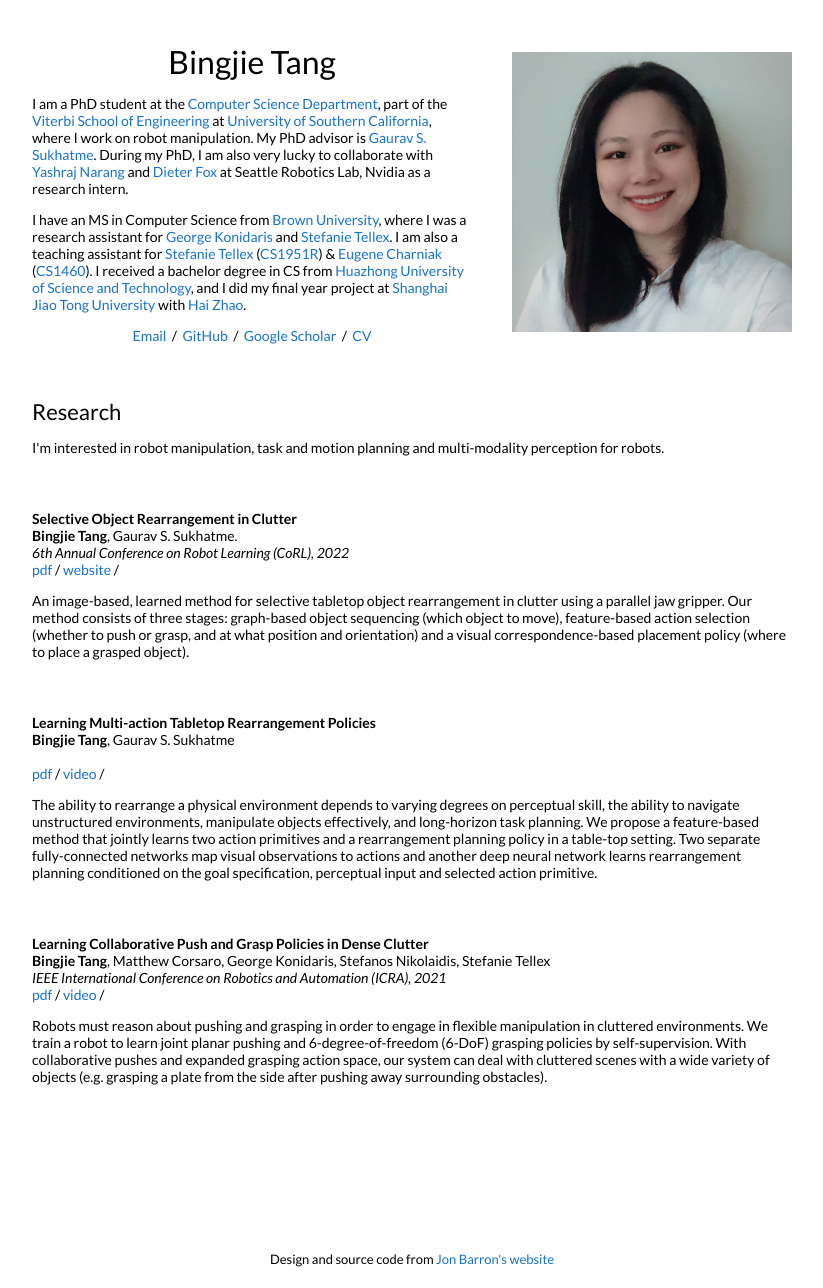
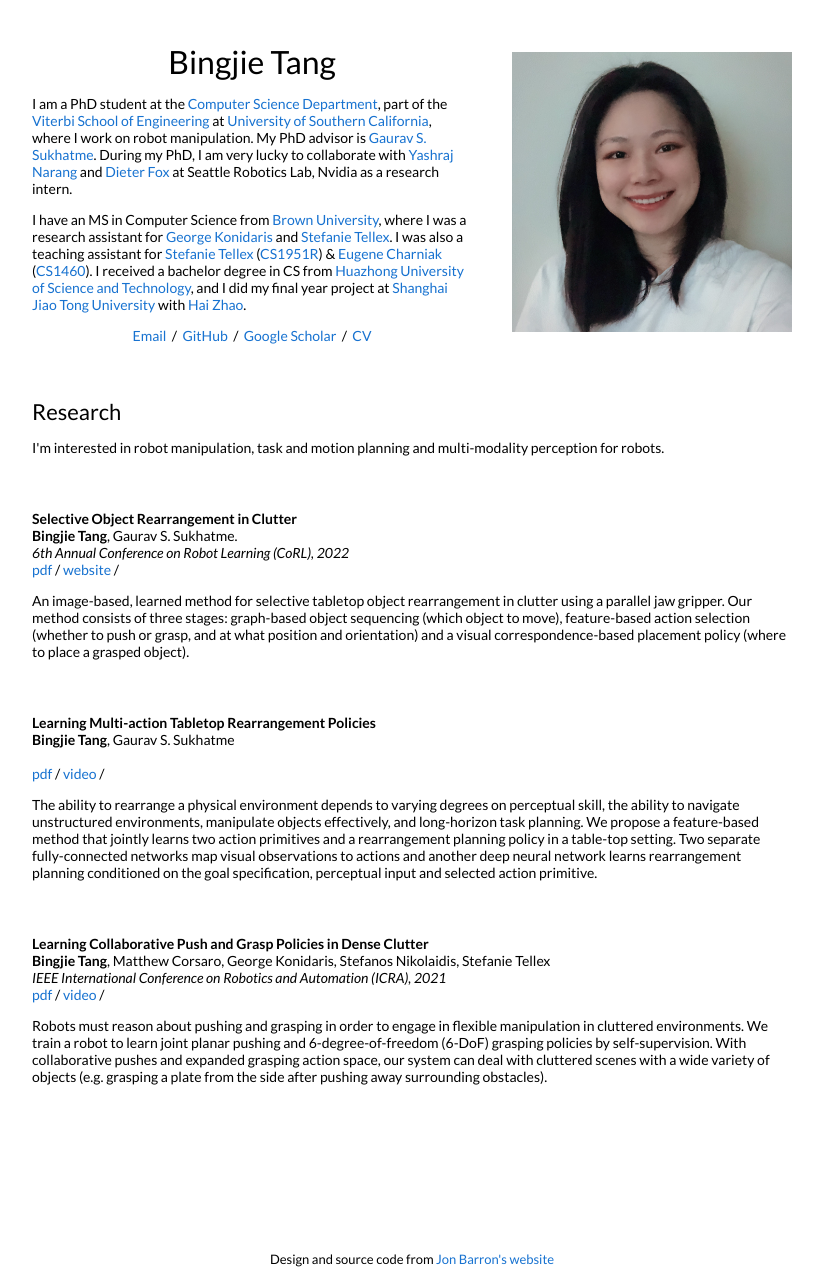
Before and after one commit to bingjietang718/bingjietang718.github.io, a Jekyll site: the page built from _posts/2022-12-14-corl.markdown, in a window 1280 px wide. Shown: the whole page, without its empty margins (228-1051 px from the left). Built offline with Jekyll 4.4.1, drawn with Linux system fonts in a browser that asks for light colours.

Commit message:
fix typos in self intro

```diff
--- a/_layouts/default.html
+++ b/_layouts/default.html
@@ -27,10 +27,10 @@
               <h1>
                 Bingjie Tang
               </h1>
-              <p>I am a PhD student at the <a href="https://www.cs.usc.edu">Computer Science Department</a>, part of the <a href="https://viterbischool.usc.edu">Viterbi School of Engineering</a> at <a href="https://homeadmin.usc.edu/www/">University of Southern California</a>, where I work on robot manipulation. My PhD advisor is <a href="https://scholar.google.com/citations?user=lRUi-A8AAAAJ&hl=en">Gaurav S. Sukhatme</a>. During my PhD, I am also very lucky to collaborate with <a href="https://scholar.google.com/citations?user=M3NuG7AAAAAJ&hl=en">Yashraj Narang</a> and <a href="https://scholar.google.com/citations?user=DqXsbPAAAAAJ&hl=en&oi=ao">Dieter Fox</a> at Seattle Robotics Lab, Nvidia as a research intern.
+              <p>I am a PhD student at the <a href="https://www.cs.usc.edu">Computer Science Department</a>, part of the <a href="https://viterbischool.usc.edu">Viterbi School of Engineering</a> at <a href="https://homeadmin.usc.edu/www/">University of Southern California</a>, where I work on robot manipulation. My PhD advisor is <a href="https://scholar.google.com/citations?user=lRUi-A8AAAAJ&hl=en">Gaurav S. Sukhatme</a>. During my PhD, I am very lucky to collaborate with <a href="https://scholar.google.com/citations?user=M3NuG7AAAAAJ&hl=en">Yashraj Narang</a> and <a href="https://scholar.google.com/citations?user=DqXsbPAAAAAJ&hl=en&oi=ao">Dieter Fox</a> at Seattle Robotics Lab, Nvidia as a research intern.
               </p>
               <p>
-                I have an MS in Computer Science from <a href="https://cs.brown.edu">Brown University</a>, where I was a research assistant for <a href="https://cs.brown.edu/~gdk/">George Konidaris</a> and <a href="https://cs.brown.edu/people/stellex/">Stefanie Tellex</a>. I am also a teaching assistant for <a href="https://cs.brown.edu/people/stellex/">Stefanie Tellex</a> (<a href="https://cs.brown.edu/courses/cs1951r/">CS1951R</a>) & <a href="http://cs.brown.edu/people/echarnia/">Eugene Charniak</a> (<a href="https://cs.brown.edu/courses/csci1460/">CS1460</a>). I received a bachelor degree in CS from <a href="http://english.hust.edu.cn">Huazhong University of Science and Technology</a>, and I did my final year project at <a href="https://en.sjtu.edu.cn">Shanghai Jiao Tong University</a> with <a href="https://bcmi.sjtu.edu.cn/~zhaohai/">Hai Zhao</a>.
+                I have an MS in Computer Science from <a href="https://cs.brown.edu">Brown University</a>, where I was a research assistant for <a href="https://cs.brown.edu/~gdk/">George Konidaris</a> and <a href="https://cs.brown.edu/people/stellex/">Stefanie Tellex</a>. I was also a teaching assistant for <a href="https://cs.brown.edu/people/stellex/">Stefanie Tellex</a> (<a href="https://cs.brown.edu/courses/cs1951r/">CS1951R</a>) & <a href="http://cs.brown.edu/people/echarnia/">Eugene Charniak</a> (<a href="https://cs.brown.edu/courses/csci1460/">CS1460</a>). I received a bachelor degree in CS from <a href="http://english.hust.edu.cn">Huazhong University of Science and Technology</a>, and I did my final year project at <a href="https://en.sjtu.edu.cn">Shanghai Jiao Tong University</a> with <a href="https://bcmi.sjtu.edu.cn/~zhaohai/">Hai Zhao</a>.
               </p>
               <p style="text-align:center">
                 <a target="_blank" href="https://mailhide.io/e/Fn3MNvpb"> Email </a> &nbsp;/&nbsp;
```
